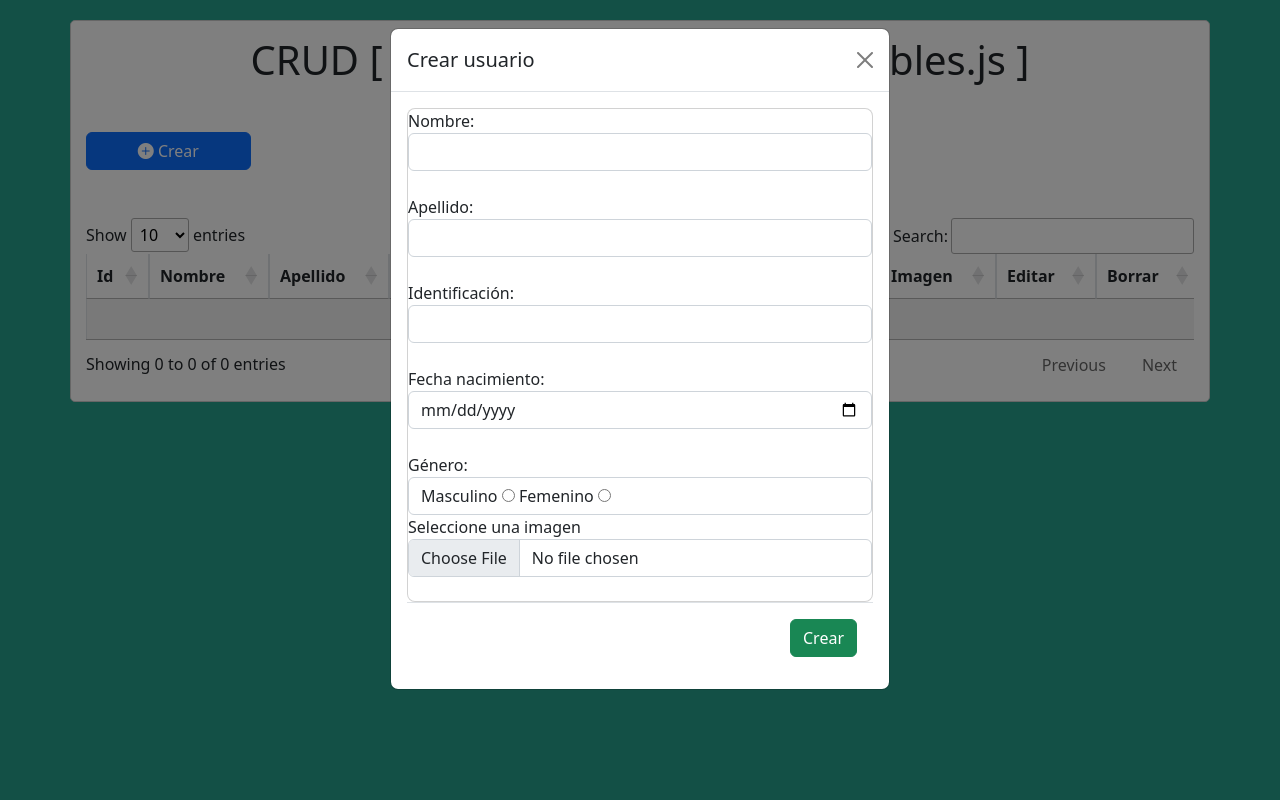
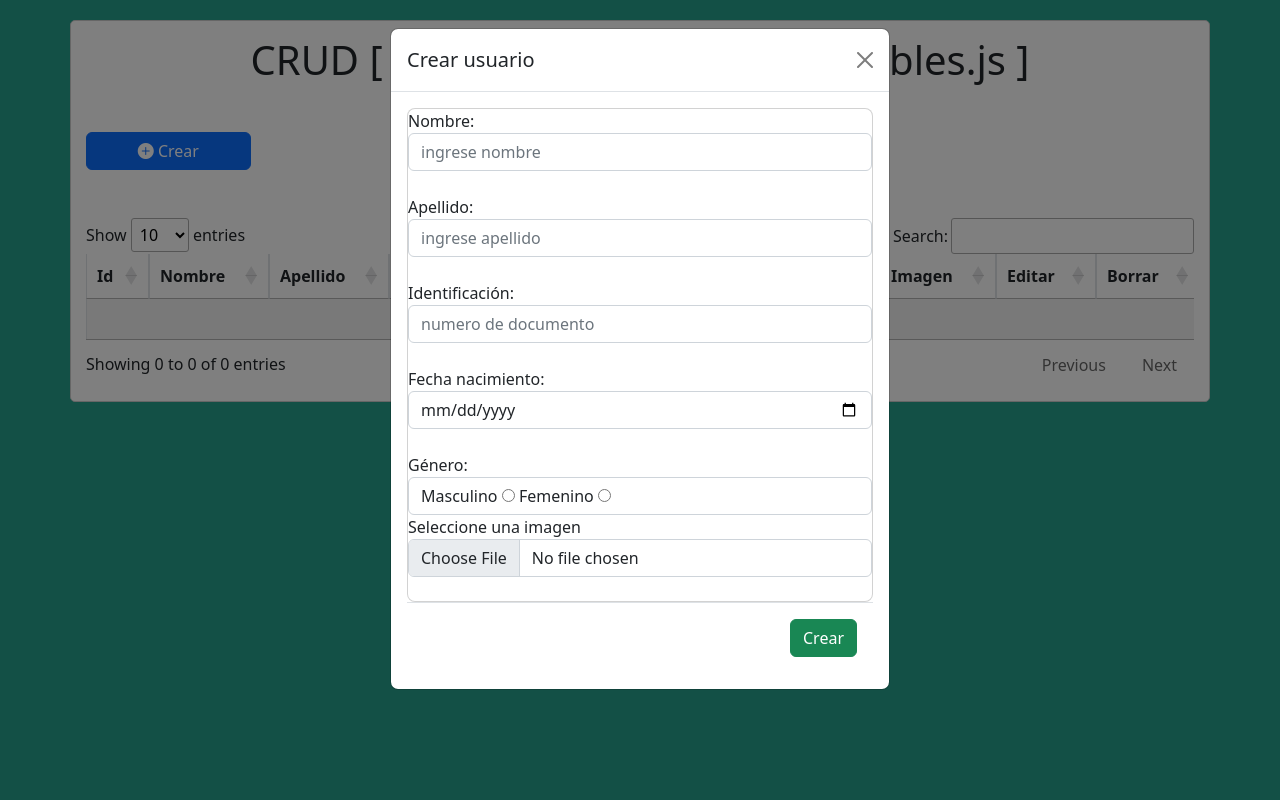
Before and after one commit to cdelcastillomaussa/PracticaTerApps, a PHP site: page / in a window 1280 px wide, after a click on "Crear". Run offline with PHP 8.4, Linux system fonts and the light colour scheme; data that the repository does not hold is empty; some libraries are stand-ins or nearby versions.

Commit message:
aplicacion terminada y con retoques extras

```diff
--- a/index.php
+++ b/index.php
@@ -70,15 +70,15 @@
       <form method="POST" id="formulario" enctype="multipart/form-data">
             <div class="modal-content">
                 <label for="nombre">Nombre:</label>
-                <input type="text" name="nombre" id="nombre" class="form-control">
+                <input type="text" name="nombre" id="nombre" placeholder="ingrese nombre" class="form-control">
                 <br />
 
                 <label for="apellido">Apellido:</label>
-                <input type="text" name="apellido" id="apellido" class="form-control">
+                <input type="text" name="apellido" id="apellido" placeholder="ingrese apellido" class="form-control">
                 <br />
 
                 <label for="identificacion">Identificaci&oacute;n:</label>
-                <input type="text" name="identificacion" id="identificacion" class="form-control">
+                <input type="text" name="identificacion" id="identificacion" placeholder="numero de documento" class="form-control">
                 <br />
 
                 <label for="fecha_nacimiento">Fecha nacimiento:</label>
@@ -147,6 +147,9 @@
             "orderable":false
             },
           ],
+          "language": {
+            "url": "//cdn.datatables.net/plug-ins/1.10.15/i18n/Spanish.json"
+          }
         });
 
       // Codigo para la insercion de datos
--- a/listar_registro.php
+++ b/listar_registro.php
@@ -16,9 +16,9 @@
             $salida["genero"] = $fila["genero"];
             if ($fila["imagen" != '']) {
                 $salida["imagen_usuario"] = '<img src="img/' . $fila["imagen"]. '"class="img-thumbnail" width="150" heigth="60" />
-                <input type="hidden" name="imagen_usuario_oculta" value="'.$fila["imagen"].'"';
+                <input type="hidden" name="imagen_usuario_oculta" value="'.$fila["imagen"].'" />';
             }else {
-               $salida["imagen_usuario"] = '<input type="hidden" name="imagen_usuario_oculta" value="'.$fila["imagen"].'"';
+               $salida["imagen_usuario"] = '<input type="hidden" name="imagen_usuario_oculta" value="" />';
             }
         }
         echo json_encode($salida);
```
